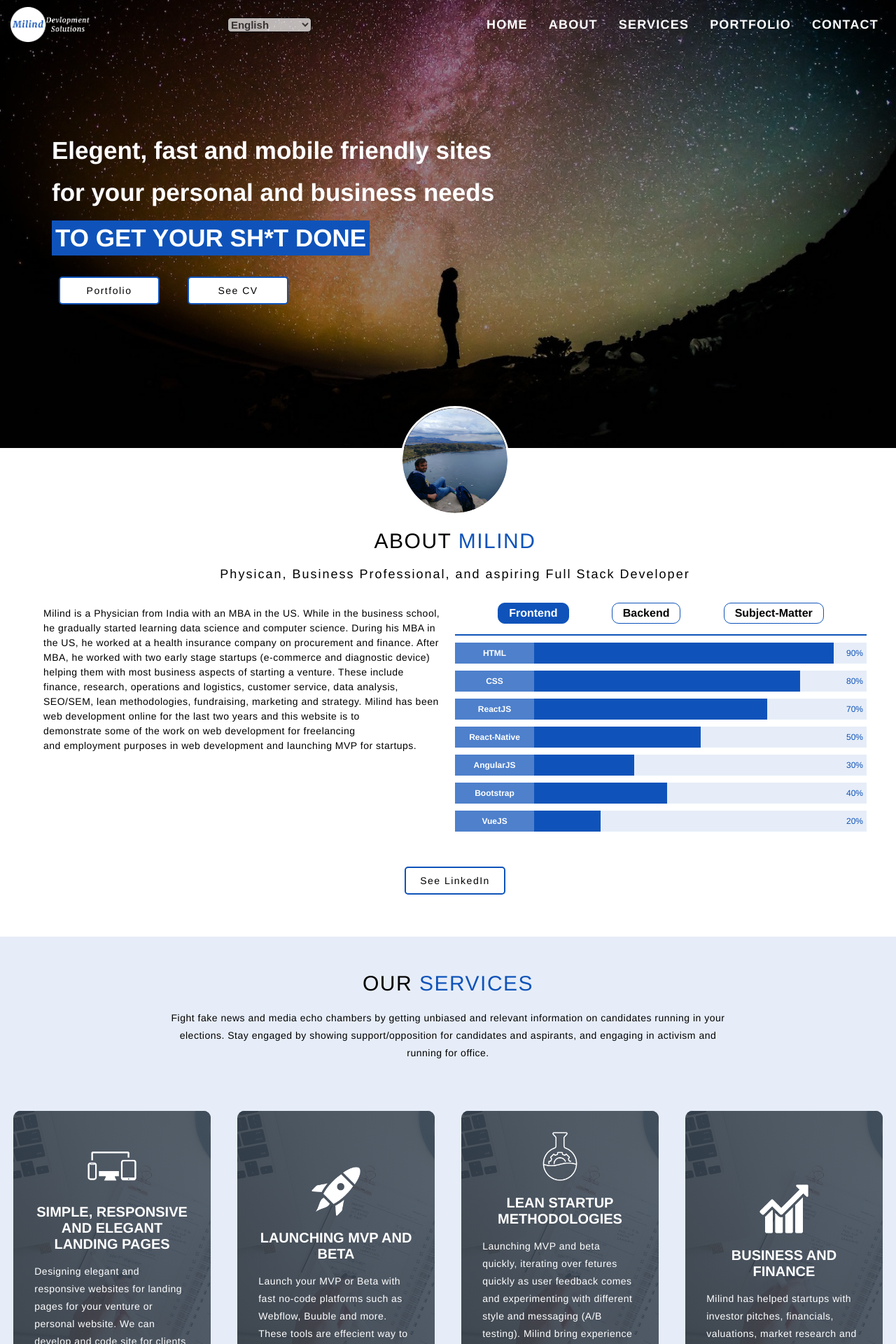
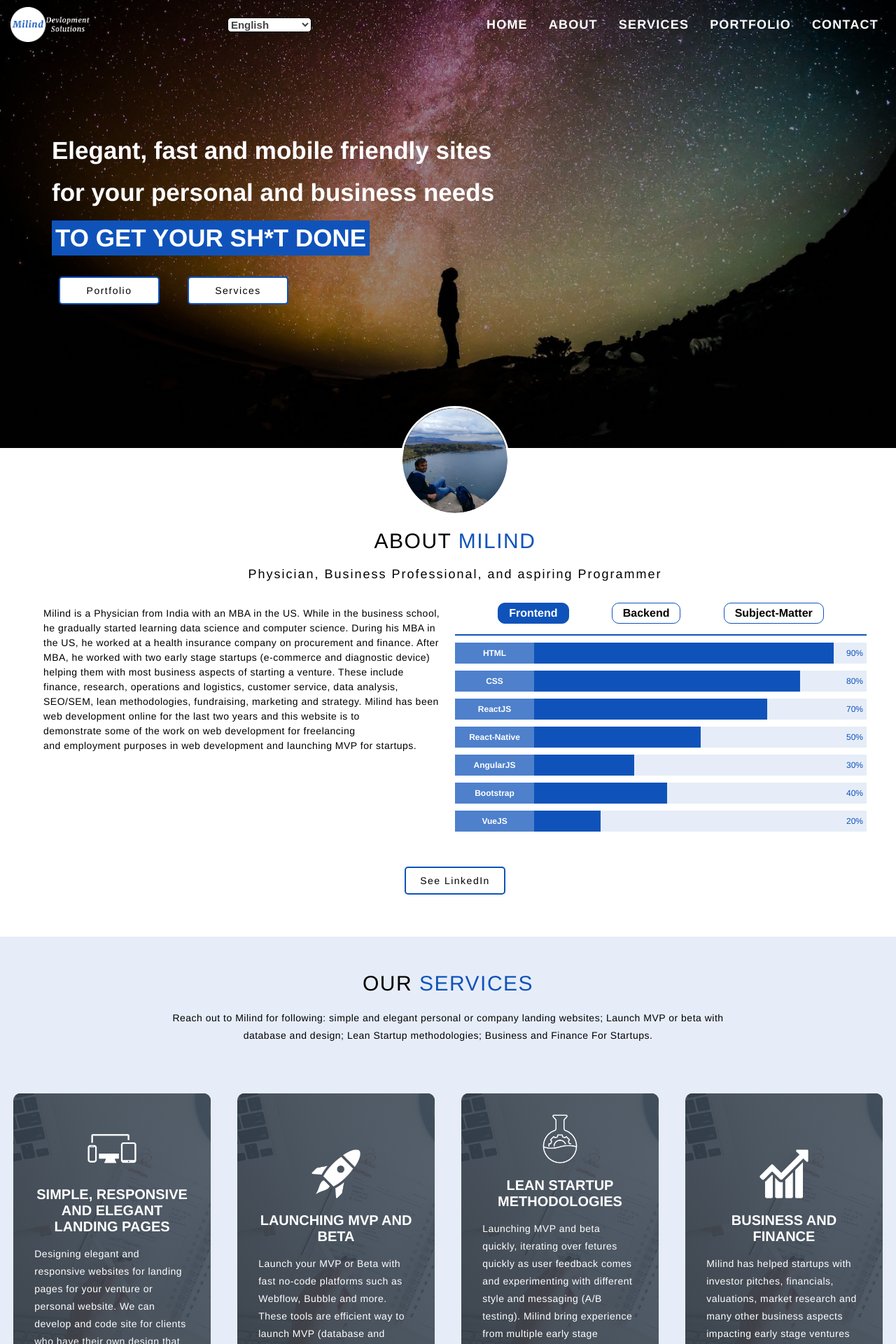
Before and after one commit to milindpatel11/milind-web-solutions, a React (Create React App) app: page / in a window 1280 px wide. Shown: the top 1920 px of the page at 70% size. Built offline with nearby package versions, Linux system fonts and the light colour scheme.

Commit message:
dutch lines (beta) added

```diff
--- a/src/components/About.js
+++ b/src/components/About.js
@@ -3,8 +3,8 @@ import { useState, useEffect, useLayoutEffect, useRef } from 'react';
 import profile from '../img/profile.png';
 // import pic from '../img/about-img.jpg'; // gives image path
 
-const about_data =  {"EN" : {"l1": "About", "l2":"Milind", "l3":"Physican, Business Professional, and aspiring Full Stack Developer", "l4":"Milind is a Physician from India with an MBA in the US. While in the business school, he gradually started learning data science and computer science. During his MBA in the US, he worked at a health insurance company on procurement and finance. After MBA, he worked with two early stage startups (e-commerce and diagnostic device) helping them with most business aspects of starting a venture. These include finance, research, operations and logistics, customer service, data analysis, SEO/SEM, lean methodologies, fundraising, marketing and strategy. Milind has been web development online for the last two years and this website is to demonstrate some of the work on web development for freelancing and employment purposes in web development and launching MVP for startups.", "bttn":"See LinkedIn"} ,
-   "NL" : {"l1": "Sobre", "l2":"Milind", "l3":"", "l4": "NL - Milind is a Physician from India with an MBA in the US. While in the business school, he gradually started learning data science and computer science. During his MBA in the US, he worked at a health insurance company on procurement and finance. After MBA, he worked with two early stage startups (e-commerce and diagnostic device) helping them with most business aspects of starting a venture. These include finance, research, operations and logistics, customer service, data analysis, SEO/SEM, lean methodologies, fundraising, marketing and strategy. Milind has been web development online for the last two years and this website is to demonstrate some of the work on web development for freelancing and employment purposes in web development and launching MVP for startups.", "bttn":"LinkedIn"}}
+const about_data =  {"EN" : {"l1": "About", "l2":"Milind", "l3":"Physician, Business Professional, and aspiring Programmer", "l4":"Milind is a Physician from India with an MBA in the US. While in the business school, he gradually started learning data science and computer science. During his MBA in the US, he worked at a health insurance company on procurement and finance. After MBA, he worked with two early stage startups (e-commerce and diagnostic device) helping them with most business aspects of starting a venture. These include finance, research, operations and logistics, customer service, data analysis, SEO/SEM, lean methodologies, fundraising, marketing and strategy. Milind has been web development online for the last two years and this website is to demonstrate some of the work on web development for freelancing and employment purposes in web development and launching MVP for startups.", "bttn":"See LinkedIn"} ,
+   "NL" : {"l1": "Over", "l2":"Milind", "l3":"Arts, Business Professional en aspirant-programmeur", "l4": "NL - Milind is a Physician from India with an MBA in the US. While in the business school, he gradually started learning data science and computer science. During his MBA in the US, he worked at a health insurance company on procurement and finance. After MBA, he worked with two early stage startups (e-commerce and diagnostic device) helping them with most business aspects of starting a venture. These include finance, research, operations and logistics, customer service, data analysis, SEO/SEM, lean methodologies, fundraising, marketing and strategy. Milind has been web development online for the last two years and this website is to demonstrate some of the work on web development for freelancing and employment purposes in web development and launching MVP for startups.", "bttn":"Zie LinkedIn"}}
 
 const skills = { "F": [ {"key":1 , "name":"HTML", "percentage":'90%'} ,
   {"key":2 , "name":"CSS", "percentage":'80%'},
@@ -113,7 +113,7 @@ function About(props) {
           <div className='skills-filter flex-row'>
             <h5 className={(skill=="F")&&"active"} onClick={()=>setSkill("F")}>Frontend</h5>
             <h5 className={(skill=="B")&&"active"} onClick={()=>setSkill("B")}>Backend</h5>
-            <h5 className={(skill=="S")&&"active"} onClick={()=>setSkill("S")}>Subject-Matter</h5>
+            <h5 className={(skill=="S")&&"active"} onClick={()=>setSkill("S")}>{(props.language=="EN") ? "Subject-Matter" : "Onderwerp"}</h5>
           </div>
           <div className='skills' ref={skillsRef}>
             {SkillItems}
--- a/src/components/Contact.js
+++ b/src/components/Contact.js
@@ -6,8 +6,8 @@ import insta from "../icons/instagram.png";
 import linkedin from "../icons/linkedin.png";
 
 
-const contact_data =  {"EN" : {"l1": "Contact", "l2":"Us", "l3":"Our Social Media", "l4":"Please like and follow our Social Media and help spread the word!", "name":"Your Name:" , "email":"Your Email:", "message":"Your Message:", "bttn":"Send", "gmail":"Email:"} ,
-   "NL" : {"l1": "Contacta con", "l2":"Nosotros", "l3":"Nuestras Redes Sociales", "l4":"¡Dale me gusta y sigue nuestras redes sociales y ayuda a correr la voz!",  "name":"Tu Nombre:" , "email":"Tu Correo Electrónico:", "message":"Tu Mensaje:", "bttn":"Enviar", "gmail":"Correo Electrónico:"}}
+const contact_data =  {"EN" : {"l1": "Contact", "l2":"Us", "name":"Your Name:" , "email":"Your Email:", "message":"Your Message:", "bttn":"Send"} ,
+   "NL" : {"l1": "Contacteer", "l2":"Ons", "name":"Uw naam:" , "email":"Jouw Email:", "message":"Jouw Bericht:", "bttn":"Sturen"}}
 
 const social_data = [ {"key":1 , "icon":twitter, "handle":'@electsmartUS', "link":'https://twitter.com/electsmartUS'} ,
   {"key":2 , "icon": insta, "handle":'@electsmart.us', "link":'https://www.instagram.com/electsmart.us/'},
--- a/src/components/Header.js
+++ b/src/components/Header.js
@@ -29,7 +29,7 @@ function Header(props) {
   },[props.language])
 
 
-  const header_data =  {"NL" : {"l1": "Inicio", "l2":"Sobre", "l3":"Recursos", "l4":"Portafolio", "l5":"Contacto"} ,
+  const header_data =  {"NL" : {"l1": "Begin", "l2":"Over", "l3":"Diensten", "l4":"Portefeuille", "l5":"Contact"} ,
    "EN" : {"l1": "Home", "l2":"About", "l3":"Services",  "l4":"Portfolio", "l5":"Contact"}}
 
   const header_filt = header_data[language]
@@ -61,9 +61,9 @@ function Header(props) {
             </a>
           </div>
 
-          <select value={props.language} disabled={true} onChange={e => props.changeLang(e.target.value)}>
+          <select value={props.language} disabled={false} onChange={e => props.changeLang(e.target.value)}>
           <option value="EN">English</option>
-          <option value="NL">Nederlands</option>
+          <option value="NL">Nederlands (beta)</option>
           </select>
 
           <div className="nav-list">
--- a/src/components/Home.js
+++ b/src/components/Home.js
@@ -1,8 +1,8 @@
 import '../css/Home.css';
 import { useState, useEffect } from 'react';
 import pic from '../img/home.jpg'; // gives image path
-const home_data =  {"EN" : {"l1": "Elegent, fast and mobile friendly sites", "l2":"for your personal and business needs", "l3":"to get your sh*t done", "bttn1":"Portfolio", "bttn2":"See CV"} ,
-   "NL" : {"l1": "Mantente Informada", "l2":"Mantente Comprometido", "l3":"Elegir Candidatos Correctos", "bttn1":"NL-Portfolio", "bttn2":"NL-See CV"}}
+const home_data =  {"EN" : {"l1": "Elegant, fast and mobile friendly sites", "l2":"for your personal and business needs", "l3":"to get your sh*t done", "bttn1":"Portfolio", "bttn2":"Services"} ,
+   "NL" : {"l1": "Elegante, snelle en mobielvriendelijke sites", "l2":"voor uw persoonlijke en zakelijke behoeften", "l3":"om je sh*t gedaan te krijgen", "bttn1":"Portefeuille", "bttn2":"Diensten"}}
 
 function Home(props) {
 
@@ -18,18 +18,6 @@ function Home(props) {
 
 
   const home_filt = home_data[language];
-
-
-
-  //
-  // const home2_data =  {"ES" : {"l1": "À propos", "l2":"Avec 8 ans d’expérience en recherche académique en France et aux Etats-Unis, j’ai développé des compétences en méthodologie et rigueur scientifique, ainsi qu’en analyse critique.  En tant que consultante indépendante, mon objectif est d’apporter mon expertise et de développer des relations de confiance.",
-  //   "l3":"Dr. Clotilde Jumelle"} ,
-  //    "EN" : {"l1": "About", "l2":"With 8 years of academic research in both France and the United States, I developed skills in scientific methodology, rigor and critical analysis.  As an independent consultant, my goal is to provide my expertise and establish trust-based relationships.",
-  //    "l3":"Dr. Clotilde Jumelle"}}
-  // const home2_filt = home2_data[language]
-
-
-  // return the div with new/ updated props data
 
 
   return (
--- a/src/components/Projects.js
+++ b/src/components/Projects.js
@@ -112,7 +112,7 @@ function ProjectItem(props) {
         <h2>{props.subtitle}</h2>
         <p>{props.description}</p>
         { props.link &&
-          <a className="project-link cta" href={props.link} target="_blank" rel="noopener noreferrer">Visit Site</a>
+          <a className="project-link cta" href={props.link} target="_blank" rel="noopener noreferrer">{(props.language=="EN") ? "Visit Site" : "Bezoek de Site"}</a>
         }
 
       </div>
@@ -141,7 +141,7 @@ function Projects(props) {
 
   console.log("Project Section Logged");
 
-  const ProjectItems = projects_filt.map( item => <ProjectItem title={item.title} subtitle={item.subtitle} key={item.key} description={item.description} link={item.link}/>)
+  const ProjectItems = projects_filt.map( item => <ProjectItem title={item.title} subtitle={item.subtitle} key={item.key} description={item.description} link={item.link} language={language}/>)
 
 
   return (
--- a/src/components/Services.js
+++ b/src/components/Services.js
@@ -7,8 +7,8 @@ import finance from '../icons/finance.png';
 
 
 
-const service_title = { "EN": { "l1": "Our", "l2":'Services', "l3":"Fight fake news and media echo chambers by getting unbiased and relevant information on candidates running in your elections. Stay engaged by showing support/opposition for candidates and aspirants, and engaging in activism and running for office."},
-  "NL" : { "l1": "Onze", "l2":'Services', "l3":"Uche contra las cámaras de eco de noticias y medios falsos obteniendo información imparcial y relevante sobre los candidatos que se presentan a sus elecciones. Manténgase comprometido mostrando apoyo / oposición a los candidatos y aspirantes, y participe en el activismo y se postule para un cargo."}}
+const service_title = { "EN": { "l1": "Our", "l2":'Services', "l3":"Reach out to Milind for following: simple and elegant personal or company landing websites; Launch MVP or beta with database and design; Lean Startup methodologies; Business and Finance For Startups."},
+  "NL" : { "l1": "Onze", "l2":'Diensten', "l3":"Neem contact op met Milind voor het volgende: eenvoudige en elegante persoonlijke of bedrijfslandingswebsites; Start MVP of bèta met database en ontwerp; Lean Startup-methodologieën; Bedrijven en financiën voor startups."}}
 
 const services_data = {
   "EN": [
@@ -21,7 +21,7 @@ const services_data = {
     {
       "key": 2,
       "title": "Launching MVP and Beta",
-      "description": "Launch your MVP or Beta with fast no-code platforms such as Webflow, Buuble and more. These tools are effecient way to launch MVP (database and design) quickly and iterate according to user feedback.",
+      "description": "Launch your MVP or Beta with fast no-code platforms such as Webflow, Bubble and more. These tools are efficient way to launch MVP (database and design) quickly and iterate according to user feedback.",
       "icon":launch
     },
     {
@@ -33,34 +33,34 @@ const services_data = {
     {
       "key": 4,
       "title": "Business and Finance",
-      "description": "Milind has helped startups with investor pitches, financials, valuations, market research and many business aspects impacting early stage ventures.",
+      "description": "Milind has helped startups with investor pitches, financials, valuations, market research and many other business aspects impacting early stage ventures such as digital marketing, operations and analytics.",
       "icon":finance
     }
   ],
   "NL": [
     {
       "key": 1,
-      "title": "",
-      "description": "Obtenga información relevante e imparcial sobre los candidatos que se postulan en sus elecciones no presidenciales. Lucha contra las cámaras de eco de noticias falsas y medios.",
+      "title": "Eenvoudige, responsieve en elegante bestemmingspagina's",
+      "description": "Ontwerpen van elegante en responsieve websites voor bestemmingspagina's voor uw onderneming of persoonlijke website. We kunnen sites ontwikkelen en coderen voor klanten die hun eigen ontwerp hebben waaruit moet worden gecodeerd. We kunnen u ook helpen bij het ontwerpen en ontwikkelen van de website.",
       "icon":"https://img.icons8.com/bubbles/100/000000/man-in-blue-jacket-information.png",
       "icon":develop
     },
     {
       "key": 2,
-      "title": "Mantente Comprometido!",
-      "description": "Muestre apoyo u oposición a los candidatos, aspirantes y sus posturas políticas. Mantenga un registro de sus candidatos favoritos y sus elecciones finales.",
+      "title": "MVP en bèta starten",
+      "description": "Start uw MVP of bèta met snelle platforms zonder code, zoals Webflow, Bubble en meer. Deze tools zijn een efficiënte manier om MVP (database en ontwerp) snel te starten en te herhalen op basis van gebruikersfeedback.",
       "icon":launch
     },
     {
       "key": 3,
-      "title": "Enfoque de Razor en la Política",
-      "description": "Vea cómo sus candidatos coinciden con usted en la postura política. Comunique sus posturas a sus candidatos y otros ciudadanos comunes que aspiran a postularse para un cargo.",
+      "title": "Lean Startup-methodologieën",
+      "description": "Snelle lancering van MVP en bèta, snel herhalend over fetures naarmate gebruikersfeedback komt en experimenteert met verschillende stijlen en berichten (A / B-testen). Milind brengt ervaring mee van meerdere startups in een vroeg stadium, waaronder een zeer vroege e-commerce startup waar we gestroomlijnde praktijken gebruikten om iteratie te behouden.",
       "icon":lean
     },
     {
       "key": 4,
-      "title": "Todas las Elecciones son Importantes",
-      "description": "Las elecciones en todos los niveles, federal o estatal, son importantes y gran parte del impacto tiende a ocurrir a nivel estatal y local. Es por eso que nuestro enfoque está en las elecciones no presidenciales con voto negativo.",
+      "title": "Zaken en financiën",
+      "description": "Milind heeft startups geholpen met presentaties van investeerders, financiële gegevens, waarderingen, marktonderzoek en vele andere zakelijke aspecten die van invloed zijn op vroege ondernemingen, zoals digitale marketing, operations en analytics",
       "icon":finance
     }
   ],
```
